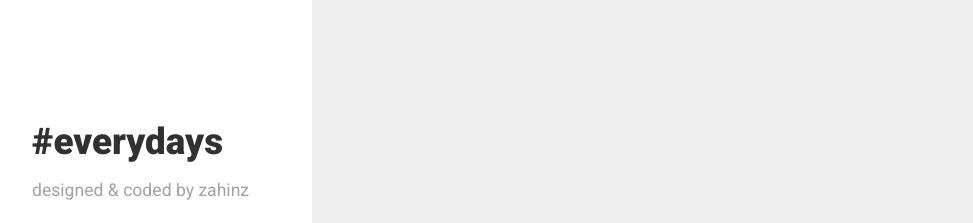
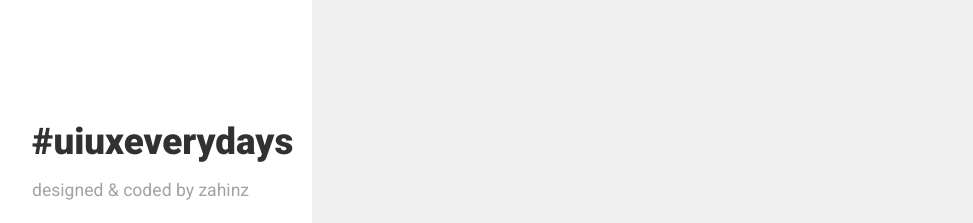
Before and after one commit to zahinz/everydays-dribblecard, a plain HTML site: page index.html in a window 1280 px wide. Shown: the top 223 px of the page, without its empty margins (8-981 px from the left). Drawn offline with Linux system fonts and the light colour scheme.

Commit message:
fix link

```diff
--- a/index.html
+++ b/index.html
@@ -25,7 +25,7 @@
         <div id="sidebar">
             <div class="container">
                 <div class="title">
-                    <h1>#everydays</h1>
+                    <h1>#uiuxeverydays</h1>
                     <h2>designed & coded by zahinz</h2>
                 </div>
                 <div class="details">
```
Also changed, not shown: 1 other file.
